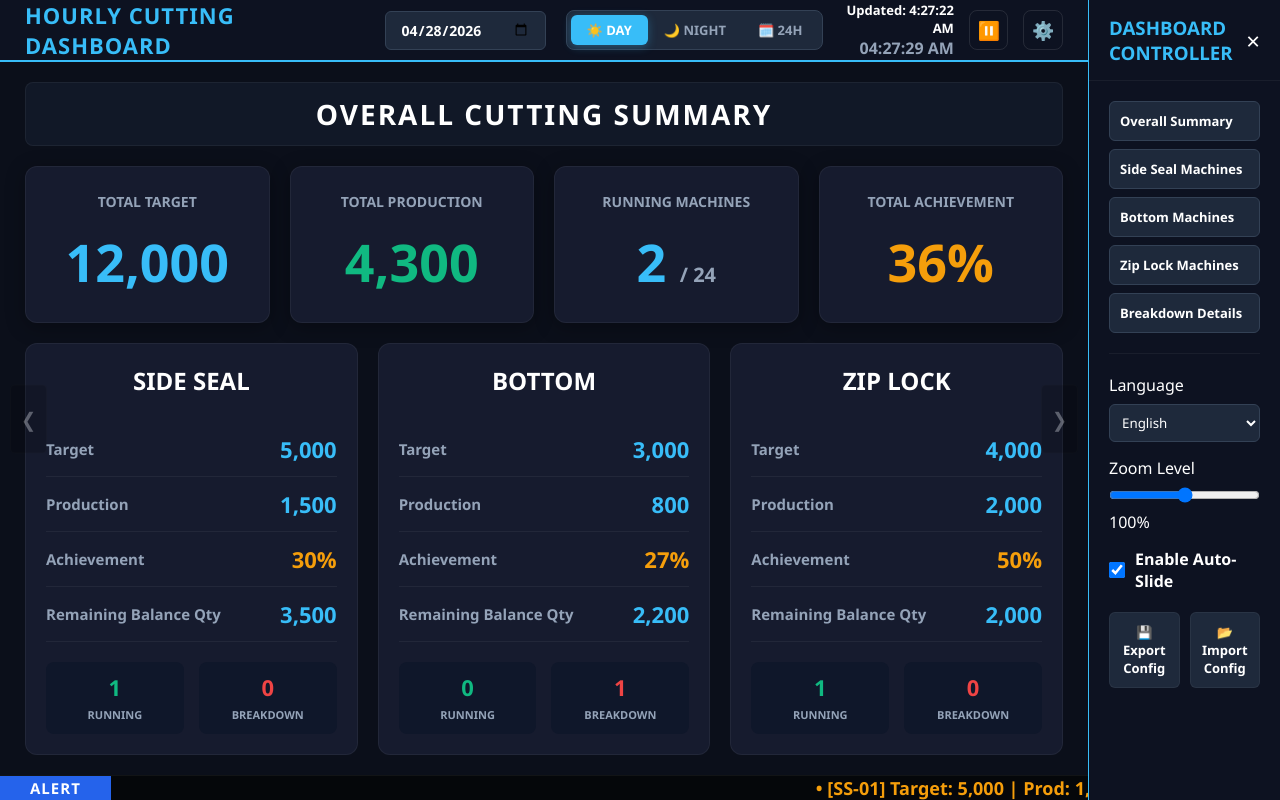
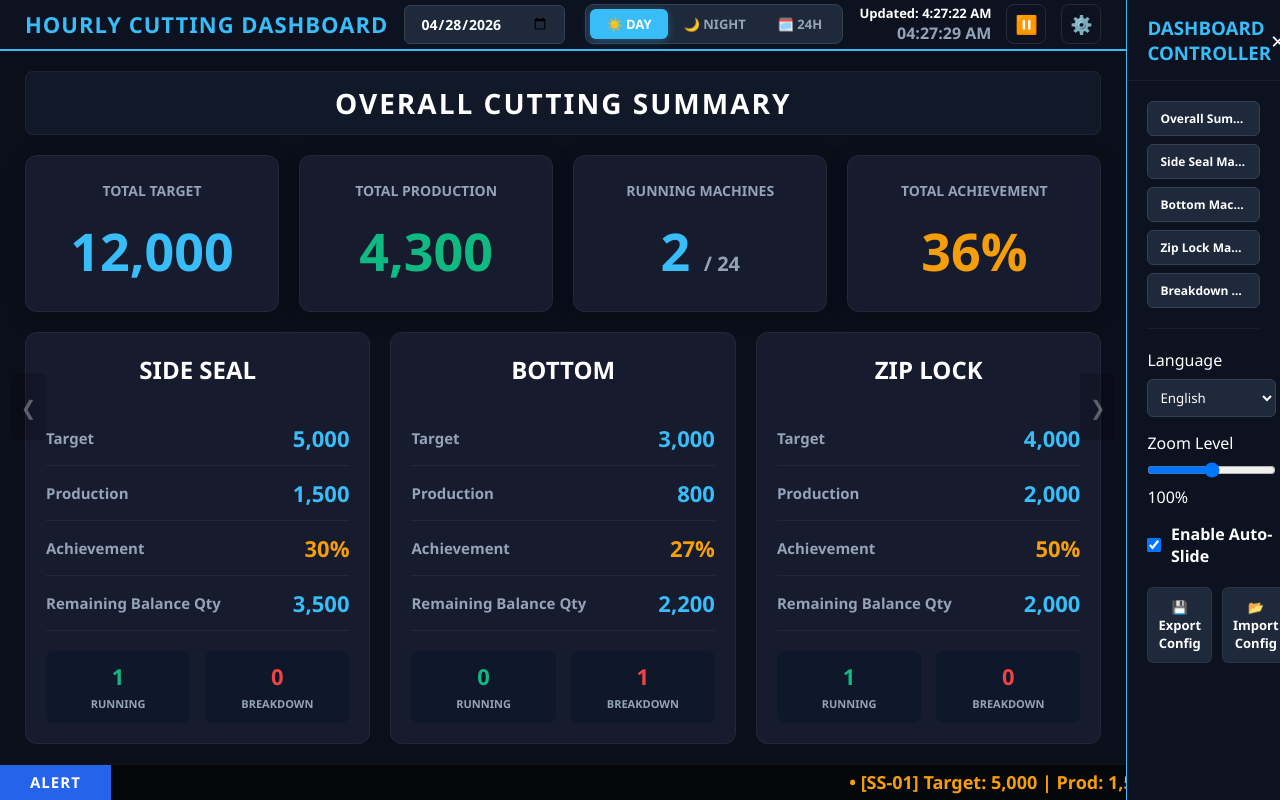
Before and after one commit to centralbdpackaging-ui/Production-Dashboard, a website: page index.html in a window 1280 px wide. Both pictures are taken after a click on the button "⚙️". Drawn offline with Linux system fonts and the light colour scheme; no server answers.

Commit message:
Update settings panel to 12% width and optimize button sizing

```diff
--- a/styles.css
+++ b/styles.css
@@ -41,7 +41,7 @@
 }
 
 body.settings-open .side-panel {
-  width: 15%;
+  width: 12%;
   border-left-width: 1px;
 }
 
@@ -358,11 +358,14 @@ footer {
 
 .ctrl-btn {
   background: #1e293b; color: white;
-  border: 1px solid #334155; padding: 10px;
+  border: 1px solid #334155; padding: 8px 12px;
   border-radius: 6px; cursor: pointer;
   font-weight: bold; text-align: left;
-  font-size: 13px;
+  font-size: 12px;
   transition: all 0.2s ease;
+  white-space: nowrap;
+  overflow: hidden;
+  text-overflow: ellipsis;
 }
 .ctrl-btn:hover, .ctrl-btn.active-view {
   background: var(--accent-blue);
```
